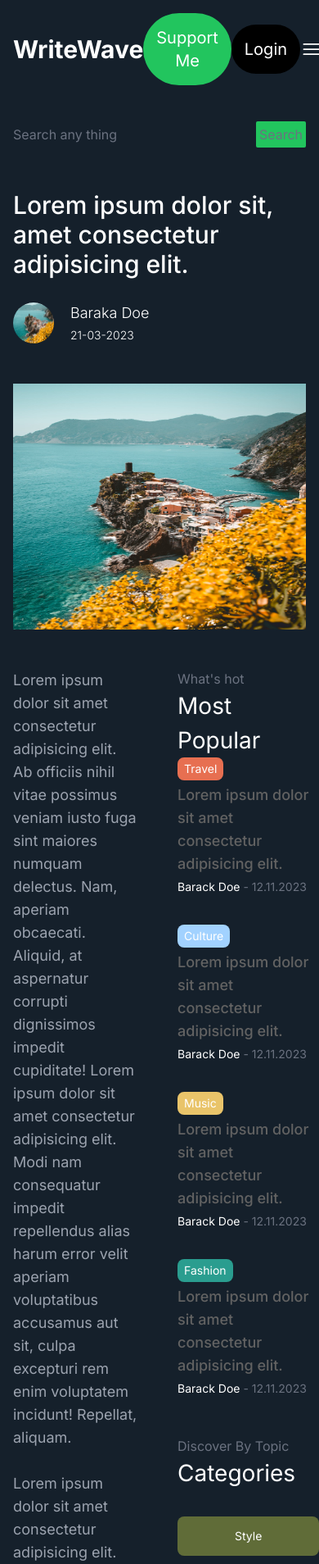
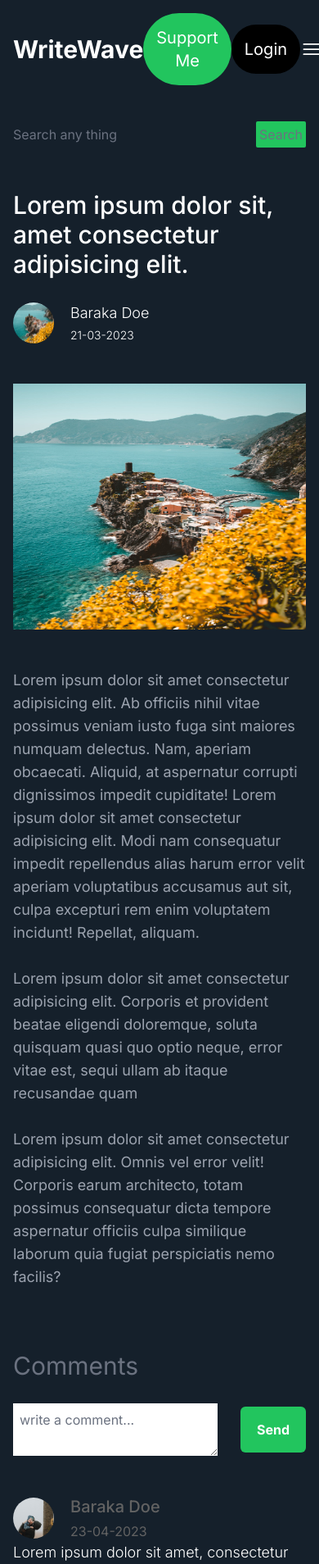
Before and after one commit to baaraka/writewave, a Next.js app: page /single in a window 390 px wide. Shown: the top 1908 px of the page at 82% size. Built offline with nearby package versions, Linux system fonts and the light colour scheme.

Commit message:
update some css

```diff
--- a/src/components/MenuItem.jsx
+++ b/src/components/MenuItem.jsx
@@ -5,7 +5,7 @@ import MenuEditor from "./MenuEditor";
 
 const MenuItem = () => {
   return (
-    <div className="flex-2">
+    <div className="hidden md:block flex-2">
       <MenuPost />
       <MenuCategory />
       <MenuEditor />
```
